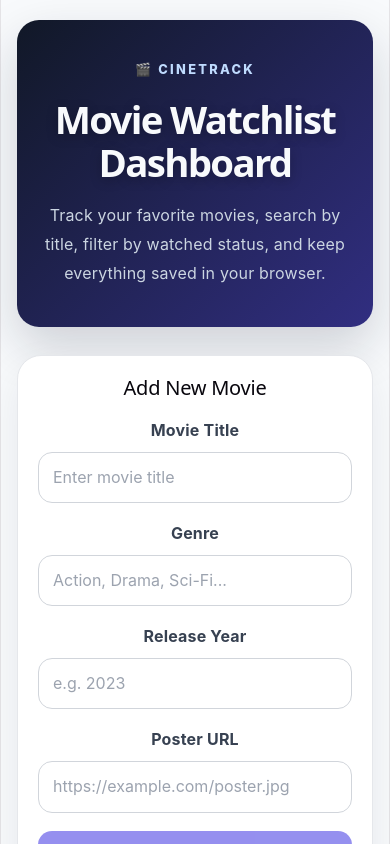
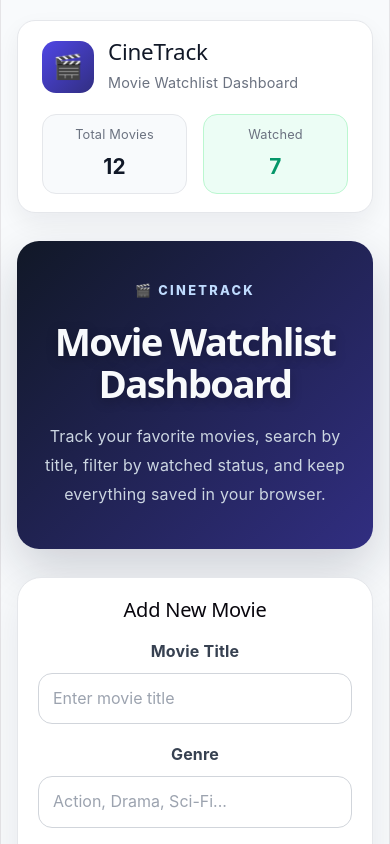
Before and after one commit to shakil218/cinetrack, a React (Vite) app: page / in a window 390 px wide. Shown: the top 844 px of the page. Built offline with nearby package versions, Linux system fonts and the light colour scheme.

Commit message:
Add navbar and footer with responsive design.

```diff
--- a/src/App.css
+++ b/src/App.css
@@ -15,7 +15,6 @@
     BlinkMacSystemFont,
     "Segoe UI",
     sans-serif;
-
   color: #111827;
   background: #f8fafc;
 }
@@ -53,6 +52,109 @@ button {
   max-width: 1280px;
   margin-inline: auto;
   padding: 32px 24px;
+}
+
+/* NAVBAR */
+
+.navbar {
+  display: flex;
+  justify-content: space-between;
+  align-items: center;
+
+  margin-bottom: 28px;
+  padding: 18px 24px;
+
+  background: #ffffff;
+
+  border: 1px solid #e5e7eb;
+  border-radius: 18px;
+
+  box-shadow: 0 10px 25px rgba(15, 23, 42, 0.06);
+}
+
+.navbar-logo {
+  display: flex;
+  align-items: center;
+  gap: 14px;
+}
+
+.logo-icon {
+  display: grid;
+  place-items: center;
+
+  width: 52px;
+  height: 52px;
+
+  font-size: 1.5rem;
+
+  border-radius: 14px;
+
+  background: linear-gradient(135deg, #4f46e5, #312e81);
+
+  color: white;
+}
+
+.navbar-logo-content {
+  display: flex;
+  flex-direction: column;
+  align-items: flex-start;
+  gap: 4px;
+}
+
+.navbar-logo h2 {
+  margin: 0;
+  font-size: 1.4rem;
+  color: #111827;
+}
+
+.navbar-logo p {
+  margin: 2px 0 0;
+  color: #6b7280;
+  font-size: 0.9rem;
+}
+
+.navbar-stats {
+  display: flex;
+  gap: 16px;
+}
+
+.stat-card {
+  min-width: 110px;
+
+  padding: 10px 18px;
+
+  text-align: center;
+
+  border-radius: 14px;
+
+  background: #f8fafc;
+
+  border: 1px solid #e5e7eb;
+}
+
+.stat-card span {
+  display: block;
+
+  color: #6b7280;
+
+  font-size: 0.8rem;
+
+  margin-bottom: 4px;
+}
+
+.stat-card strong {
+  font-size: 1.3rem;
+
+  color: #111827;
+}
+
+.stat-card.watched {
+  background: #ecfdf5;
+  border-color: #bbf7d0;
+}
+
+.stat-card.watched strong {
+  color: #059669;
 }
 
 /* HERO SECTION */
@@ -626,11 +728,90 @@ select:focus {
   border: 0;
 }
 
+/* FOOTER */
+
+.footer {
+  margin-top: 60px;
+  padding: 32px 0 20px;
+
+  border-top: 1px solid #e5e7eb;
+}
+
+.footer-content {
+  display: flex;
+  justify-content: space-between;
+  align-items: center;
+  gap: 24px;
+
+  padding-bottom: 24px;
+}
+
+.footer-content h3 {
+  margin: 0;
+  color: #111827;
+  font-size: 1.4rem;
+}
+
+.footer-content p {
+  margin-top: 6px;
+  color: #6b7280;
+}
+
+.footer-links {
+  display: flex;
+  gap: 20px;
+}
+
+.footer-links a {
+  color: #4f46e5;
+  font-weight: 600;
+  text-decoration: none;
+  transition: color 0.2s ease;
+}
+
+.footer-links a:hover {
+  color: #312e81;
+}
+
+.footer-bottom {
+  padding-top: 20px;
+  border-top: 1px solid #e5e7eb;
+  text-align: center;
+}
+
+.footer-bottom p {
+  margin: 0;
+  color: #6b7280;
+  font-size: 0.9rem;
+}
+
+/* Mobile */
+
+@media (max-width: 768px) {
+
+}
+
 /* MOBILE RESPONSIVE */
 
 @media (max-width: 768px) {
   .app-shell {
     padding: 20px 16px;
+  }
+
+  /* Navbar */
+  .navbar {
+    flex-direction: column;
+    gap: 20px;
+    align-items: flex-start;
+  }
+
+  .navbar-stats {
+    width: 100%;
+    justify-content: space-between;
+  }
+
+  .stat-card {
+    flex: 1;
   }
 
   /* Hero */
@@ -714,6 +895,22 @@ select:focus {
   .empty-state h2 {
     font-size: 1.6rem;
   }
+
+  /* Footer */
+
+  .footer-content {
+    flex-direction: column;
+    align-items: flex-start;
+  }
+
+  .footer-links {
+    flex-wrap: wrap;
+    gap: 16px;
+  }
+
+  .footer-bottom {
+    text-align: left;
+  }
 }
 
 /* LARGE DESKTOP */
--- a/src/App.jsx
+++ b/src/App.jsx
@@ -9,6 +9,8 @@ import EmptyState from "./components/EmptyState";
 
 import { initialMovies } from "./data/initialMovies";
 import { useLocalStorage } from "./hooks/useLocalStorage";
+import Navbar from "./components/Navbar";
+import Footer from "./components/Footer";
 
 const STORAGE_KEY = "cinetrack_movies_v1";
 
@@ -18,6 +20,8 @@ export default function App() {
   const [searchTerm, setSearchTerm] = useState("");
   const [filter, setFilter] = useState("all");
   const [loading, setLoading] = useState(true);
+
+  const watchedMovies = movies.filter((movie) => movie.watched).length;
 
   // Fake loading to show skeleton UI
   useEffect(() => {
@@ -66,7 +70,8 @@ export default function App() {
   }, [movies, searchTerm, filter]);
 
   return (
-     <main className="app-shell">
+    <main className="app-shell">
+      <Navbar totalMovies={movies.length} watchedMovies={watchedMovies} />
       {/* Hero */}
       <header className="hero">
         <div className="hero-content">
@@ -75,9 +80,8 @@ export default function App() {
           <h1>Movie Watchlist Dashboard</h1>
 
           <p>
-            Track your favorite movies, search by title,
-            filter by watched status, and keep everything
-            saved in your browser.
+            Track your favorite movies, search by title, filter by watched
+            status, and keep everything saved in your browser.
           </p>
         </div>
       </header>
@@ -111,6 +115,9 @@ export default function App() {
           ))}
         </section>
       )}
+
+      {/* Footer */}
+      <Footer />
     </main>
   );
 }
--- /dev/null
+++ b/src/components/Footer.jsx
@@ -0,0 +1,36 @@
+export default function Footer() {
+  const currentYear = new Date().getFullYear();
+
+  return (
+    <footer className="footer">
+      <div className="footer-content">
+        <div>
+          <h3>🎬 CineTrack</h3>
+          <p>Your personal movie watchlist dashboard.</p>
+        </div>
+
+        <div className="footer-links">
+          <a
+            href="https://github.com/shakil218"
+            target="_blank"
+            rel="noopener noreferrer"
+          >
+            GitHub
+          </a>
+
+          <a
+            href="https://www.linkedin.com/in/md-shakil-islam-sagor/"
+            target="_blank"
+            rel="noopener noreferrer"
+          >
+            LinkedIn
+          </a>
+        </div>
+      </div>
+
+      <div className="footer-bottom">
+        <p>© {currentYear} CineTrack. All rights reserved.</p>
+      </div>
+    </footer>
+  );
+}
--- /dev/null
+++ b/src/components/Navbar.jsx
@@ -0,0 +1,25 @@
+export default function Navbar({ totalMovies, watchedMovies }) {
+  return (
+    <nav className="navbar">
+      <div className="navbar-logo">
+        <span className="logo-icon">🎬</span>
+        <div className="navbar-logo-content">
+          <h2>CineTrack</h2>
+          <p>Movie Watchlist Dashboard</p>
+        </div>
+      </div>
+
+      <div className="navbar-stats">
+        <div className="stat-card">
+          <span>Total Movies</span>
+          <strong>{totalMovies}</strong>
+        </div>
+
+        <div className="stat-card watched">
+          <span>Watched</span>
+          <strong>{watchedMovies}</strong>
+        </div>
+      </div>
+    </nav>
+  );
+}
```
